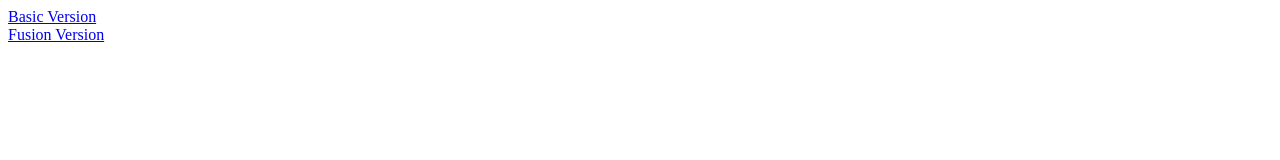
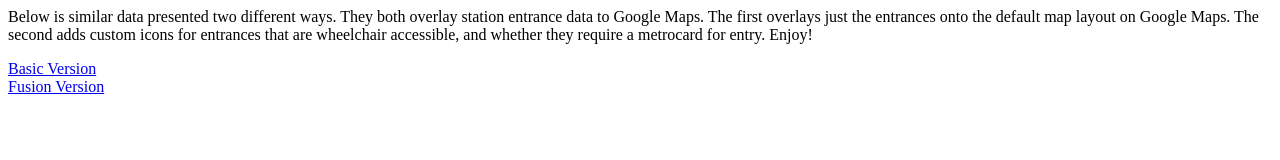
Before and after one commit to skormos/mta-stations, a plain HTML site: page index.html in a window 1280 px wide. Drawn offline with Linux system fonts and the light colour scheme.

Commit message:
Update index.html

```diff
--- a/index.html
+++ b/index.html
@@ -1,5 +1,10 @@
 <html>
 <body>
+  <p>
+    Below is similar data presented two different ways. They both overlay station entrance data to Google Maps.
+    The first overlays just the entrances onto the default map layout on Google Maps. The second adds custom icons
+    for entrances that are wheelchair accessible, and whether they require a metrocard for entry. Enjoy!
+  </p>
   <a href="basic.html">Basic Version</a><br/>
   <a href="fusion.html">Fusion Version</a><br/>
 </body>
```
